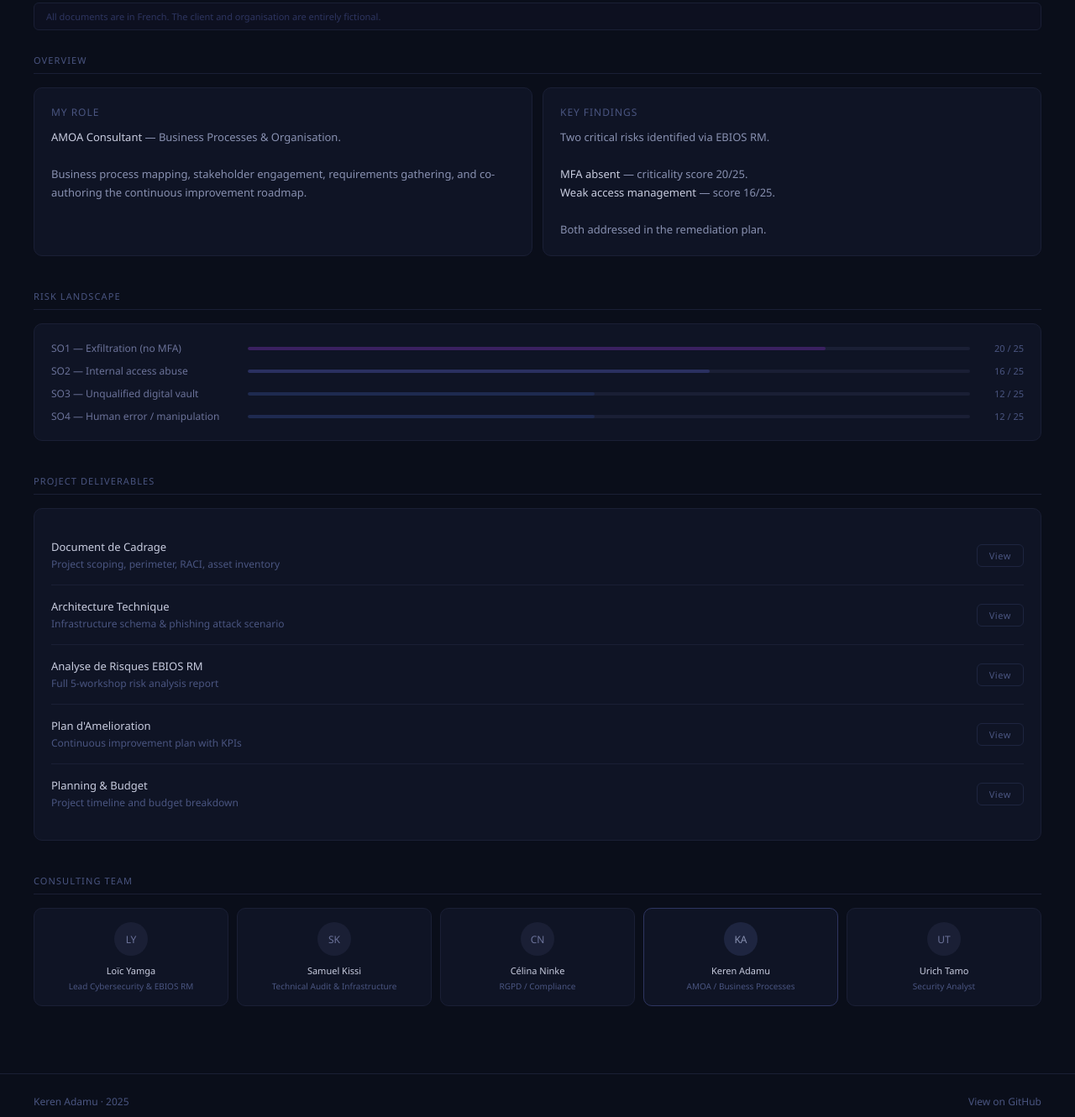
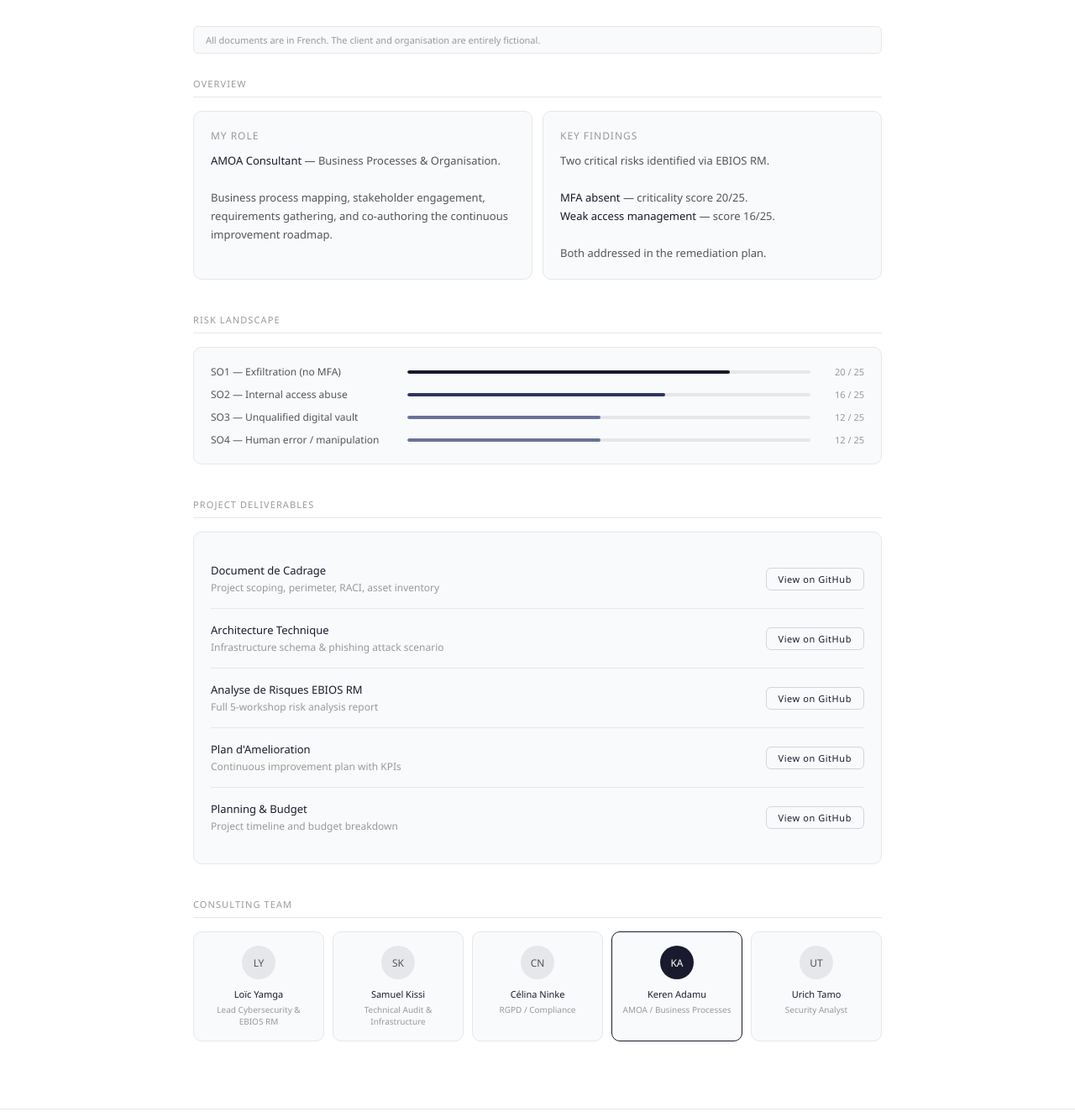
Before and after one commit to kerenadamu2020-del/Mission-Professionnelle-HSM-NovaSec, a plain HTML site: page index.html in a window 1280 px wide. Shown: the part 350-1680 px from the top of the page at 84% size. Drawn offline with Linux system fonts and the light colour scheme.

Commit message:
Update index.html

```diff
--- a/index.html
+++ b/index.html
@@ -6,42 +6,42 @@
   <title>Mission Professionnelle — Keren Adamu</title>
   <style>
     *{margin:0;padding:0;box-sizing:border-box}
-    body{font-family:'Segoe UI',sans-serif;background:#0a0e1a;color:#e8eaf0}
+    body{font-family:'Segoe UI',sans-serif;background:#ffffff;color:#2d2d2d}
     .hero{background:#0a0e1a;border-bottom:0.5px solid #1e2540;padding:56px 40px 48px}
     .hero-label{font-size:11px;letter-spacing:0.12em;color:#4a5580;text-transform:uppercase;margin-bottom:16px}
     .hero-title{font-size:28px;font-weight:500;color:#f0f2ff;line-height:1.3;margin-bottom:10px}
     .hero-sub{font-size:14px;color:#6b7299;line-height:1.6;max-width:520px}
     .hero-tags{display:flex;flex-wrap:wrap;gap:8px;margin-top:24px}
     .htag{font-size:11px;color:#4a5580;border:0.5px solid #1e2540;padding:4px 12px;border-radius:20px;letter-spacing:0.05em}
-    .main{padding:40px}
-    .block-label{font-size:11px;letter-spacing:0.1em;color:#4a5580;text-transform:uppercase;margin-bottom:16px;padding-bottom:8px;border-bottom:0.5px solid #1a1f35}
+    .main{padding:40px;max-width:900px;margin:0 auto}
+    .block-label{font-size:11px;letter-spacing:0.1em;color:#999;text-transform:uppercase;margin-bottom:16px;padding-bottom:8px;border-bottom:0.5px solid #e5e7eb}
     .two-col{display:grid;grid-template-columns:1fr 1fr;gap:12px;margin-bottom:40px}
-    .card{background:#0f1425;border:0.5px solid #1a1f35;border-radius:10px;padding:20px}
-    .card-title{font-size:12px;color:#4a5580;text-transform:uppercase;letter-spacing:0.08em;margin-bottom:10px}
-    .card-body{font-size:13px;color:#8890b0;line-height:1.7}
-    .card-body strong{color:#c8ccdf;font-weight:500}
-    .doc-row{display:flex;align-items:center;justify-content:space-between;padding:16px 0;border-bottom:0.5px solid #1a1f35}
+    @media(max-width:600px){.two-col{grid-template-columns:1fr}.team-grid{grid-template-columns:repeat(2,1fr)}}
+    .card{background:#f9fafb;border:0.5px solid #e5e7eb;border-radius:10px;padding:20px}
+    .card-title{font-size:12px;color:#999;text-transform:uppercase;letter-spacing:0.08em;margin-bottom:10px}
+    .card-body{font-size:13px;color:#555;line-height:1.7}
+    .card-body strong{color:#1a1a2e;font-weight:500}
+    .doc-row{display:flex;align-items:center;justify-content:space-between;padding:16px 0;border-bottom:0.5px solid #e5e7eb}
     .doc-row:last-child{border-bottom:none}
-    .doc-name{font-size:13px;color:#c8ccdf;font-weight:500;margin-bottom:3px}
-    .doc-desc{font-size:12px;color:#4a5580}
-    .doc-btn{font-size:11px;color:#4a5580;border:0.5px solid #1e2540;padding:5px 14px;border-radius:6px;text-decoration:none;letter-spacing:0.05em}
-    .doc-btn:hover{color:#8890b0;border-color:#2e3560}
+    .doc-name{font-size:13px;color:#1a1a2e;font-weight:500;margin-bottom:3px}
+    .doc-desc{font-size:12px;color:#999}
+    .doc-btn{font-size:11px;color:#1a1a2e;border:0.5px solid #d1d5db;padding:5px 14px;border-radius:6px;text-decoration:none;letter-spacing:0.05em}
+    .doc-btn:hover{background:#f3f4f6}
     .team-grid{display:grid;grid-template-columns:repeat(5,1fr);gap:10px;margin-bottom:40px}
-    @media(max-width:600px){.team-grid{grid-template-columns:repeat(2,1fr)}.two-col{grid-template-columns:1fr}}
-    .tm{background:#0f1425;border:0.5px solid #1a1f35;border-radius:10px;padding:16px 12px;text-align:center}
-    .tm.me{border-color:#2e3560}
-    .av{width:40px;height:40px;border-radius:50%;background:#1a1f35;display:flex;align-items:center;justify-content:center;font-size:12px;font-weight:500;color:#6b7299;margin:0 auto 10px}
-    .av.me{background:#1e2540;color:#8890b0}
-    .tm-name{font-size:11px;color:#c8ccdf;font-weight:500;margin-bottom:4px}
-    .tm-role{font-size:10px;color:#4a5580;line-height:1.4}
+    .tm{background:#f9fafb;border:0.5px solid #e5e7eb;border-radius:10px;padding:16px 12px;text-align:center}
+    .tm.me{border-color:#1a1a2e}
+    .av{width:40px;height:40px;border-radius:50%;background:#e5e7eb;display:flex;align-items:center;justify-content:center;font-size:12px;font-weight:500;color:#555;margin:0 auto 10px}
+    .av.me{background:#1a1a2e;color:#fff}
+    .tm-name{font-size:11px;color:#1a1a2e;font-weight:500;margin-bottom:4px}
+    .tm-role{font-size:10px;color:#999;line-height:1.4}
     .risk-row{display:flex;align-items:center;gap:14px;margin-bottom:10px}
-    .risk-label{font-size:12px;color:#6b7299;width:220px;flex-shrink:0}
-    .risk-bar{flex:1;height:4px;background:#1a1f35;border-radius:2px;overflow:hidden}
+    .risk-label{font-size:12px;color:#555;width:220px;flex-shrink:0}
+    .risk-bar{flex:1;height:4px;background:#e5e7eb;border-radius:2px;overflow:hidden}
     .risk-fill{height:100%;border-radius:2px}
-    .risk-score{font-size:11px;color:#4a5580;width:50px;text-align:right}
-    .footer{padding:24px 40px;border-top:0.5px solid #1a1f35;font-size:12px;color:#4a5580;display:flex;justify-content:space-between;align-items:center}
-    .footer a{color:#4a5580;text-decoration:none}
-    .note{font-size:11px;color:#2e3560;background:#0d1020;border:0.5px solid #1a1f35;border-radius:6px;padding:8px 14px;margin-bottom:28px}
+    .risk-score{font-size:11px;color:#999;width:50px;text-align:right}
+    .note{font-size:11px;color:#999;background:#f9fafb;border:0.5px solid #e5e7eb;border-radius:6px;padding:8px 14px;margin-bottom:28px}
+    .footer{padding:24px 40px;border-top:0.5px solid #e5e7eb;font-size:12px;color:#999;display:flex;justify-content:space-between;align-items:center}
+    .footer a{color:#1a1a2e;text-decoration:none}
   </style>
 </head>
 <body>
@@ -64,9 +64,9 @@
 
 <div class="main">
 
-  <div class="note">All documents are in French. The client and organisation are entirely fictional.</div>
+  <div class="note" style="margin-top:28px">All documents are in French. The client and organisation are entirely fictional.</div>
 
-  <div class="block-label" style="margin-bottom:16px">Overview</div>
+  <div class="block-label">Overview</div>
   <div class="two-col">
     <div class="card">
       <div class="card-title">My role</div>
@@ -90,22 +90,22 @@
   <div class="card" style="margin-bottom:40px">
     <div class="risk-row">
       <span class="risk-label">SO1 — Exfiltration (no MFA)</span>
-      <div class="risk-bar"><div class="risk-fill" style="width:80%;background:#3a2060"></div></div>
+      <div class="risk-bar"><div class="risk-fill" style="width:80%;background:#1a1a2e"></div></div>
       <span class="risk-score">20 / 25</span>
     </div>
     <div class="risk-row">
       <span class="risk-label">SO2 — Internal access abuse</span>
-      <div class="risk-bar"><div class="risk-fill" style="width:64%;background:#2a3060"></div></div>
+      <div class="risk-bar"><div class="risk-fill" style="width:64%;background:#2e3560"></div></div>
       <span class="risk-score">16 / 25</span>
     </div>
     <div class="risk-row">
       <span class="risk-label">SO3 — Unqualified digital vault</span>
-      <div class="risk-bar"><div class="risk-fill" style="width:48%;background:#1e2a50"></div></div>
+      <div class="risk-bar"><div class="risk-fill" style="width:48%;background:#6b7299"></div></div>
       <span class="risk-score">12 / 25</span>
     </div>
     <div class="risk-row" style="margin-bottom:0">
       <span class="risk-label">SO4 — Human error / manipulation</span>
-      <div class="risk-bar"><div class="risk-fill" style="width:48%;background:#1e2a50"></div></div>
+      <div class="risk-bar"><div class="risk-fill" style="width:48%;background:#6b7299"></div></div>
       <span class="risk-score">12 / 25</span>
     </div>
   </div>
@@ -114,23 +114,23 @@
   <div class="card" style="margin-bottom:40px">
     <div class="doc-row">
       <div><div class="doc-name">Document de Cadrage</div><div class="doc-desc">Project scoping, perimeter, RACI, asset inventory</div></div>
-      <a class="doc-btn" href="Document%20de%20cadrage_H%C3%B4pital-SainteMarie%20(1).pdf" target="_blank">View</a>
+      <a class="doc-btn" href="https://github.com/kerenadamu2020-del/Mission-Professionnelle-HSM-NovaSec/blob/main/Document%20de%20cadrage_H%C3%B4pital-SainteMarie%20(1).pdf" target="_blank">View on GitHub</a>
     </div>
     <div class="doc-row">
       <div><div class="doc-name">Architecture Technique</div><div class="doc-desc">Infrastructure schema & phishing attack scenario</div></div>
-      <a class="doc-btn" href="Doc-Architecture-Technique-HSM%20(1).pdf" target="_blank">View</a>
+      <a class="doc-btn" href="https://github.com/kerenadamu2020-del/Mission-Professionnelle-HSM-NovaSec/blob/main/Doc-Architecture-Technique-HSM%20(1).pdf" target="_blank">View on GitHub</a>
     </div>
     <div class="doc-row">
       <div><div class="doc-name">Analyse de Risques EBIOS RM</div><div class="doc-desc">Full 5-workshop risk analysis report</div></div>
-      <a class="doc-btn" href="Rapport-Analyse-de-Risque-EBIOS-RM_HSM%20(1).pdf" target="_blank">View</a>
+      <a class="doc-btn" href="https://github.com/kerenadamu2020-del/Mission-Professionnelle-HSM-NovaSec/blob/main/Rapport-Analyse-de-Risque-EBIOS-RM_HSM%20(1).pdf" target="_blank">View on GitHub</a>
     </div>
     <div class="doc-row">
       <div><div class="doc-name">Plan d'Amelioration</div><div class="doc-desc">Continuous improvement plan with KPIs</div></div>
-      <a class="doc-btn" href="Plan%20d'am%C3%A9lioration%20-HSM%20(1).pdf" target="_blank">View</a>
+      <a class="doc-btn" href="https://github.com/kerenadamu2020-del/Mission-Professionnelle-HSM-NovaSec/blob/main/Plan%20d'am%C3%A9lioration%20-HSM%20(1).pdf" target="_blank">View on GitHub</a>
     </div>
     <div class="doc-row">
       <div><div class="doc-name">Planning & Budget</div><div class="doc-desc">Project timeline and budget breakdown</div></div>
-      <a class="doc-btn" href="Planning%26Budget-HSM%20(1).xlsx" target="_blank">View</a>
+      <a class="doc-btn" href="https://github.com/kerenadamu2020-del/Mission-Professionnelle-HSM-NovaSec/blob/main/Planning%26Budget-HSM%20(1).xlsx" target="_blank">View on GitHub</a>
     </div>
   </div>
 
```
